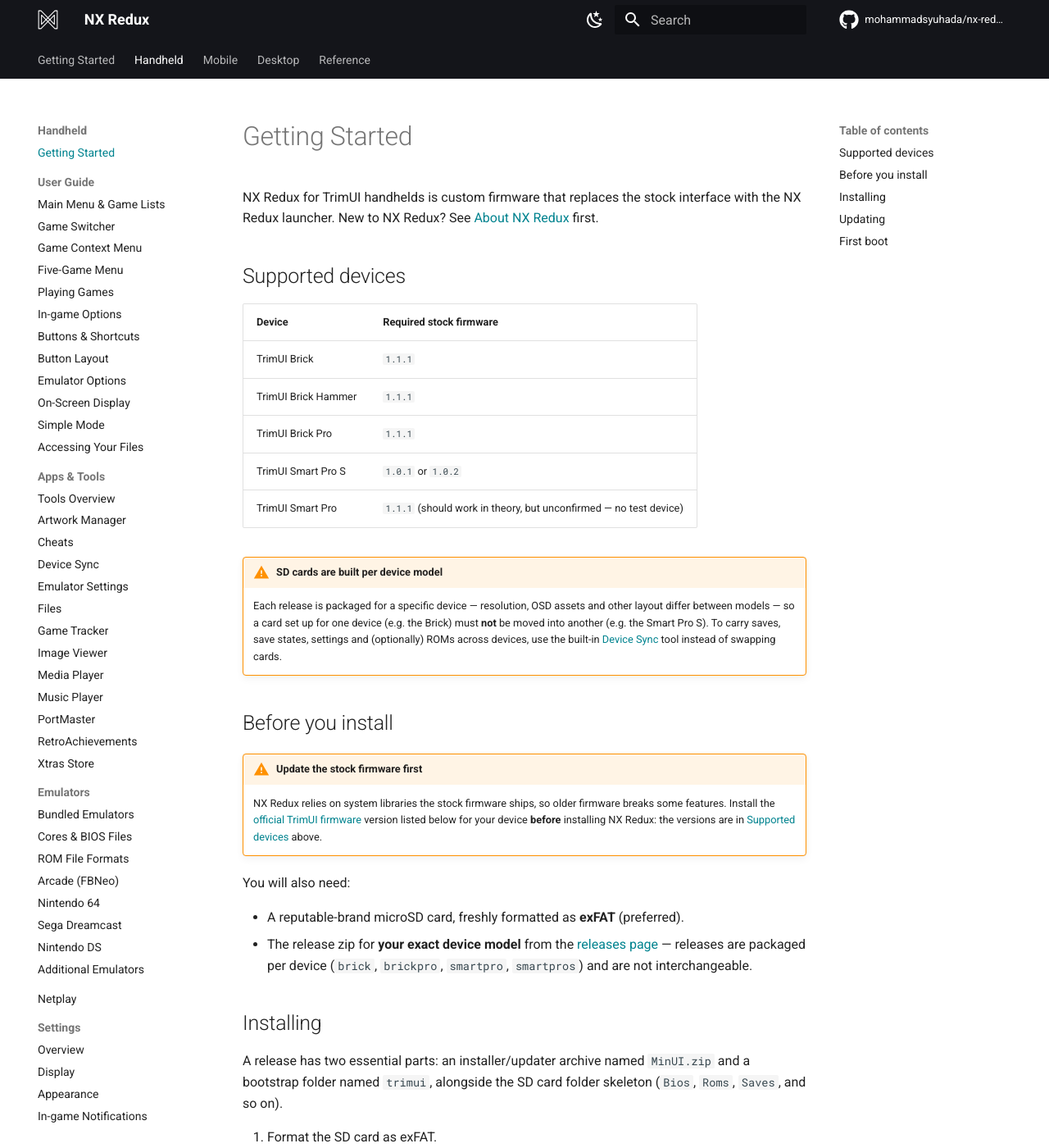
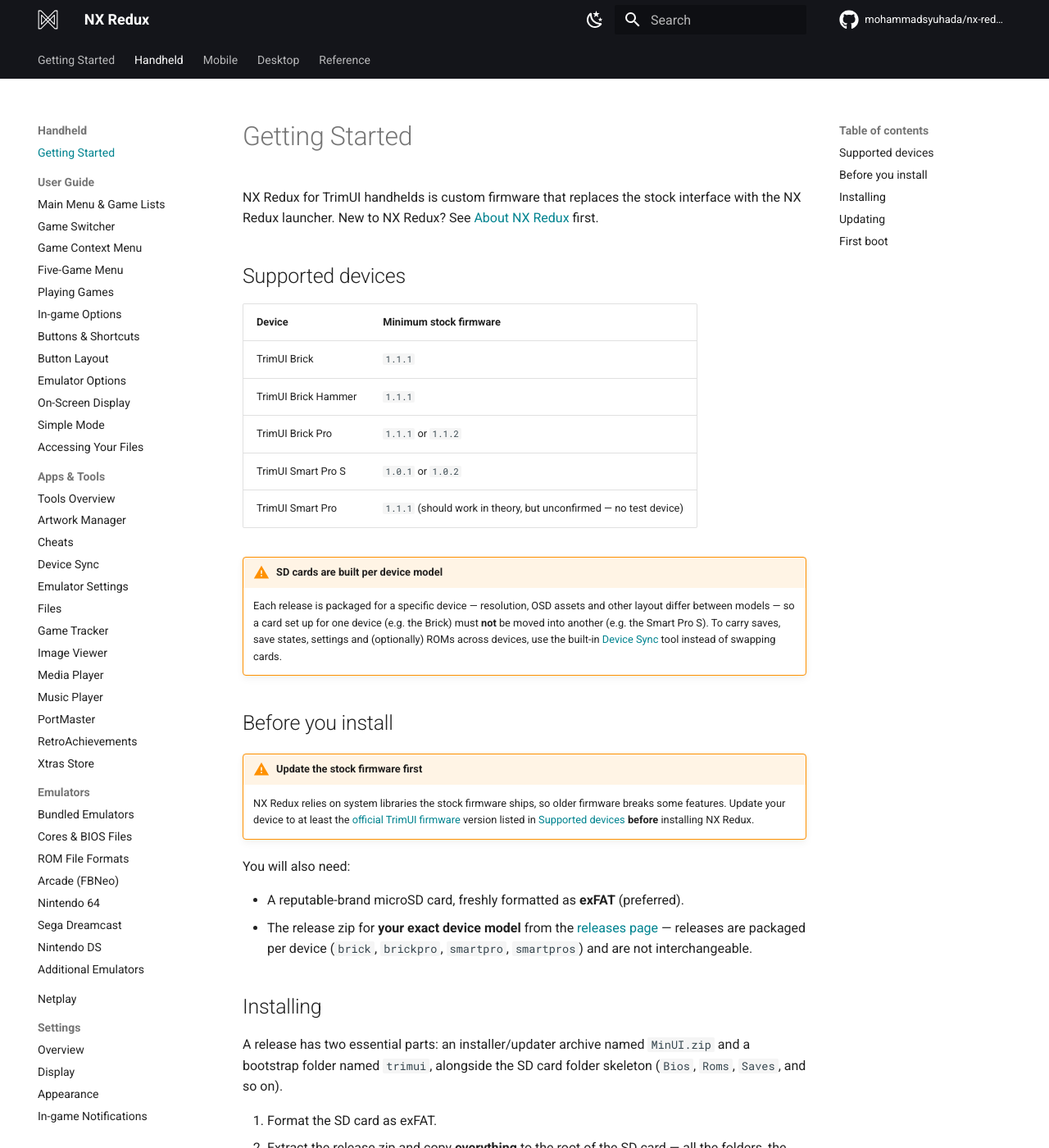
Before and after one commit to mohammadsyuhada/nx-redux-docs, an MkDocs documentation site: the page built from docs/handheld/getting-started.md, in a window 1280 px wide and 1400 px high. Shown: the whole window at 82% size. Built offline with MkDocs 1.6.1 and Material for MkDocs 9.7.7, drawn with Linux system fonts in a browser that asks for light colours; comment, search, counter and statistics services are not loaded.

Commit message:
docs(handheld): Brick Pro firmware 1.1.2, minimum firmware wording

```diff
--- a/docs/handheld/getting-started.md
+++ b/docs/handheld/getting-started.md
@@ -6,11 +6,11 @@
 
 ## Supported devices
 
-| Device | Required stock firmware |
+| Device | Minimum stock firmware |
 | --- | --- |
 | TrimUI Brick | `1.1.1` |
 | TrimUI Brick Hammer | `1.1.1` |
-| TrimUI Brick Pro | `1.1.1` |
+| TrimUI Brick Pro | `1.1.1` or `1.1.2` |
 | TrimUI Smart Pro S | `1.0.1` or `1.0.2` |
 | TrimUI Smart Pro | `1.1.1` (should work in theory, but unconfirmed — no test device) |
 
@@ -25,10 +25,9 @@
 
 !!! warning "Update the stock firmware first"
     NX Redux relies on system libraries the stock firmware ships, so older
-    firmware breaks some features. Install the
-    [official TrimUI firmware](https://github.com/trimui) version listed below
-    for your device **before** installing NX Redux: the versions are in
-    [Supported devices](#supported-devices) above.
+    firmware breaks some features. Update your device to at least the
+    [official TrimUI firmware](https://github.com/trimui) version listed in
+    [Supported devices](#supported-devices) **before** installing NX Redux.
 
 You will also need:
 
```
